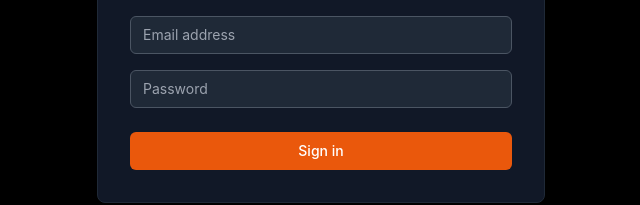
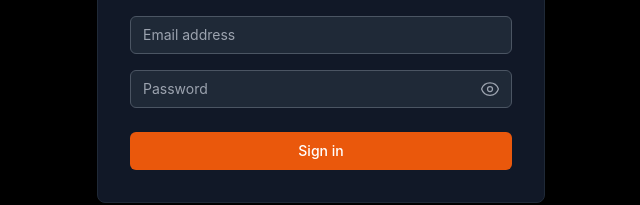
Before and after one commit to debba/storytel-player, a React (Vite) app in the folder client/: page /login in a window 1280 px wide. Shown: the part 351-556 px from the top of the page, without its empty margins (319-959 px from the left). Built offline with nearby package versions, Linux system fonts and the light colour scheme; no server answers.

Commit message:
chapter title and login form changes

```diff
--- a/client/src/components/ChaptersModal.tsx
+++ b/client/src/components/ChaptersModal.tsx
@@ -64,7 +64,7 @@
                   >
                     <div className="flex items-center justify-between p-3">
                       <div className="flex-1">
-                        <h4 className="font-medium text-white text-sm">{chapter.title}</h4>
+                        <h4 className="font-medium text-white text-sm">{chapter.title || `Chapter ${chapter.number}`}</h4>
                         {isCurrentChapter ? (
                           <div className="flex justify-between items-center">
                             <p className="text-xs text-gray-400">
--- a/client/src/components/LoginForm.tsx
+++ b/client/src/components/LoginForm.tsx
@@ -7,6 +7,7 @@
 function LoginForm({ onLogin }: { onLogin: any }) {
   const [email, setEmail] = useState('');
   const [password, setPassword] = useState('');
+  const [showPassword, setShowPassword] = useState(false);
   const [isLoading, setIsLoading] = useState(false);
   const [error, setError] = useState('');
   const navigate = useNavigate();
@@ -69,21 +70,37 @@
                     placeholder="Email address"
                   />
                 </div>
-                <div>
+                <div className="relative">
                   <label htmlFor="password" className="sr-only">
                     Password
                   </label>
                   <input
                     id="password"
                     name="password"
-                    type="password"
+                    type={showPassword ? "text" : "password"}
                     autoComplete="current-password"
                     required
                     value={password}
                     onChange={(e) => setPassword(e.target.value)}
-                    className="relative block w-full px-3 py-2 border border-gray-600 placeholder-gray-400 text-white bg-gray-800 rounded-md focus:outline-none focus:ring-orange-500 focus:border-orange-500 focus:z-10 sm:text-sm"
+                    className="relative block w-full px-3 py-2 pr-10 border border-gray-600 placeholder-gray-400 text-white bg-gray-800 rounded-md focus:outline-none focus:ring-orange-500 focus:border-orange-500 focus:z-10 sm:text-sm"
                     placeholder="Password"
                   />
+                  <button
+                    type="button"
+                    onClick={() => setShowPassword(!showPassword)}
+                    className="absolute inset-y-0 right-0 pr-3 flex items-center text-gray-400 hover:text-gray-300"
+                  >
+                    {showPassword ? (
+                      <svg xmlns="http://www.w3.org/2000/svg" fill="none" viewBox="0 0 24 24" strokeWidth={1.5} stroke="currentColor" className="w-5 h-5">
+                        <path strokeLinecap="round" strokeLinejoin="round" d="M3.98 8.223A10.477 10.477 0 001.934 12C3.226 16.338 7.244 19.5 12 19.5c.993 0 1.953-.138 2.863-.395M6.228 6.228A10.45 10.45 0 0112 4.5c4.756 0 8.773 3.162 10.065 7.498a10.523 10.523 0 01-4.293 5.774M6.228 6.228L3 3m3.228 3.228l3.65 3.65m7.894 7.894L21 21m-3.228-3.228l-3.65-3.65m0 0a3 3 0 10-4.243-4.243m4.242 4.242L9.88 9.88" />
+                      </svg>
+                    ) : (
+                      <svg xmlns="http://www.w3.org/2000/svg" fill="none" viewBox="0 0 24 24" strokeWidth={1.5} stroke="currentColor" className="w-5 h-5">
+                        <path strokeLinecap="round" strokeLinejoin="round" d="M2.036 12.322a1.012 1.012 0 010-.639C3.423 7.51 7.36 4.5 12 4.5c4.638 0 8.573 3.007 9.963 7.178.07.207.07.431 0 .639C20.577 16.49 16.64 19.5 12 19.5c-4.638 0-8.573-3.007-9.963-7.178z" />
+                        <path strokeLinecap="round" strokeLinejoin="round" d="M15 12a3 3 0 11-6 0 3 3 0 016 0z" />
+                      </svg>
+                    )}
+                  </button>
                 </div>
               </div>
 
```
